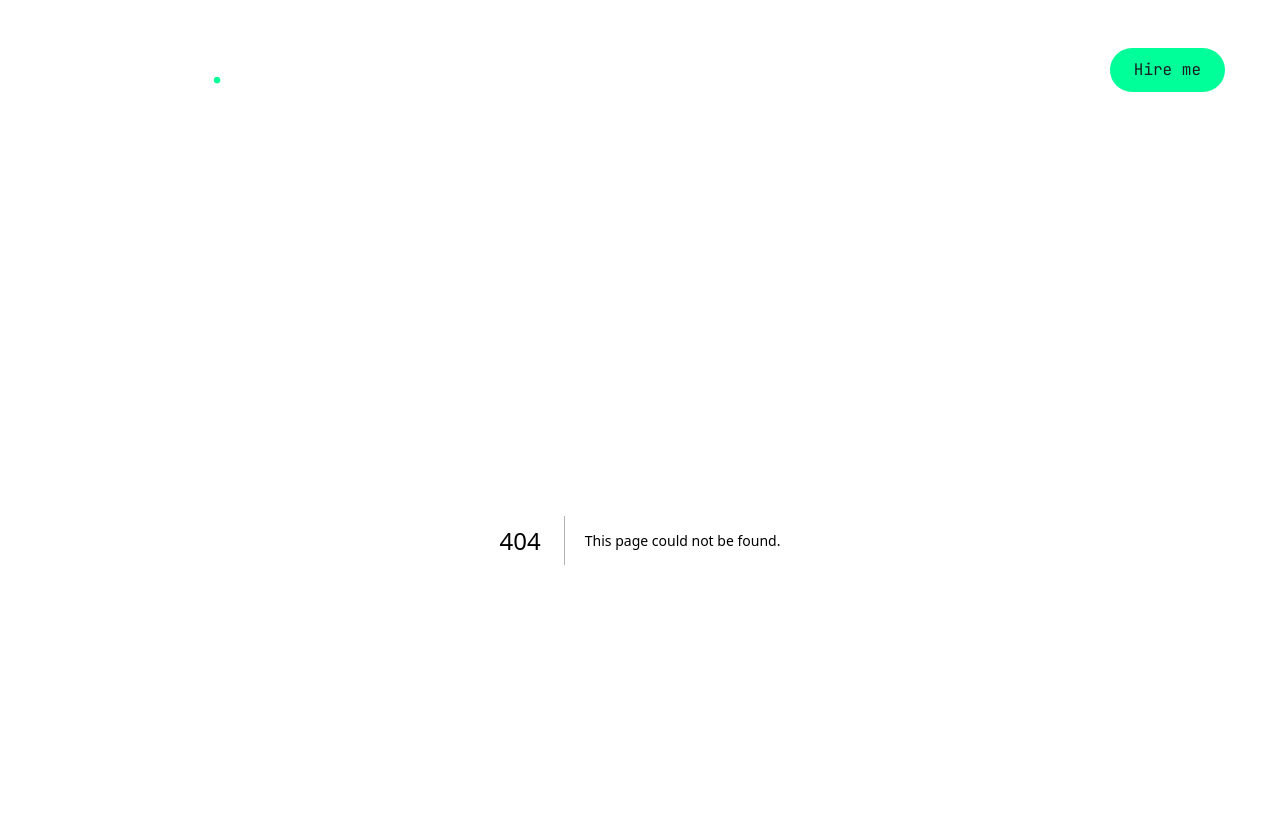
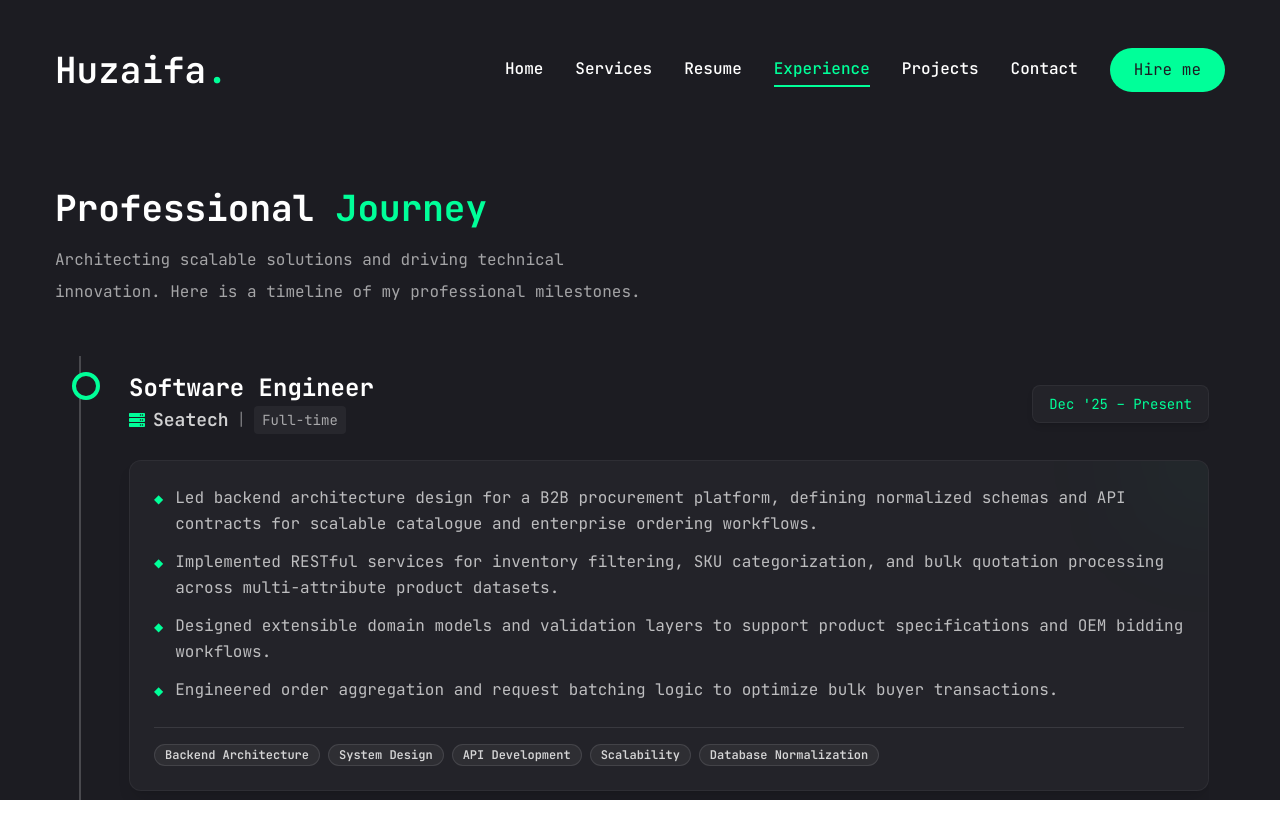
Before and after one commit to huzaifa1097/huzaifa_portfolio, a Next.js app: page /experience in a window 1280 px wide. Before the commit this address had no page. Shown: the top 838 px of the page. Built offline with nearby package versions, Linux system fonts and the light colour scheme.

Commit message:
added expierinece page

```diff
--- /dev/null
+++ b/app/experience/page.jsx
@@ -0,0 +1,135 @@
+"use client";
+
+import { motion } from "framer-motion";
+import React from "react";
+import { ScrollArea } from "@/components/ui/scroll-area";
+import { Badge } from "@/components/ui/badge";
+import { FaBriefcase, FaCode, FaServer, FaDatabase } from "react-icons/fa";
+
+// Enhanced data with skills and icons
+const experienceData = [
+  {
+    company: "Seatech",
+    position: "Software Engineer",
+    duration: "Dec '25 – Present",
+    type: "Full-time",
+    icon: <FaServer />,
+    description: [
+      "Led backend architecture design for a B2B procurement platform, defining normalized schemas and API contracts for scalable catalogue and enterprise ordering workflows.",
+      "Implemented RESTful services for inventory filtering, SKU categorization, and bulk quotation processing across multi-attribute product datasets.",
+      "Designed extensible domain models and validation layers to support product specifications and OEM bidding workflows.",
+      "Engineered order aggregation and request batching logic to optimize bulk buyer transactions."
+    ],
+    skills: ["Backend Architecture", "System Design", "API Development", "Scalability", "Database Normalization"]
+  },
+  {
+    company: "Seatech",
+    position: "Software Engineering Intern",
+    duration: "Sep '25 – Nov '25",
+    type: "Internship",
+    icon: <FaCode />,
+    description: [
+      "Contributed to core backend service development and maintenance cycles.",
+      "Collaborated on API design implementations and optimized database queries for improved performance."
+    ],
+    skills: ["Backend Development", "REST APIs", "Database Management", "Team Collaboration"]
+  }
+];
+
+const Experience = () => {
+  return (
+    <motion.section
+      initial={{ opacity: 0 }}
+      animate={{
+        opacity: 1,
+        transition: { delay: 0.4, duration: 0.4, ease: "easeIn" },
+      }}
+      className="min-h-[80vh] flex flex-col justify-center py-12 xl:px-0"
+    >
+      <div className="container mx-auto">
+        <div className="flex flex-col gap-[30px] text-center xl:text-left mb-12">
+          <motion.div
+            initial={{ y: -20, opacity: 0 }}
+            animate={{ y: 0, opacity: 1 }}
+            transition={{ delay: 0.5, duration: 0.5 }}
+          >
+            <h3 className="text-4xl font-bold mb-4">
+              Professional <span className="text-accent">Journey</span>
+            </h3>
+            <p className="max-w-[600px] text-white/60 mx-auto xl:mx-0">
+              Architecting scalable solutions and driving technical innovation. Here is a timeline of my professional milestones.
+            </p>
+          </motion.div>
+        </div>
+
+        <ScrollArea className="h-[600px] pr-4">
+          <div className="relative border-l-2 border-white/20 ml-4 md:ml-6 space-y-12 py-4">
+            {experienceData.map((item, index) => (
+              <motion.div
+                key={index}
+                initial={{ opacity: 0, x: -50 }}
+                whileInView={{ opacity: 1, x: 0 }}
+                viewport={{ once: true }}
+                transition={{ delay: index * 0.2, duration: 0.5 }}
+                className="relative pl-8 md:pl-12"
+              >
+                {/* Timeline Dot */}
+                <div className="absolute -left-[9px] top-0 bg-primary border-4 border-accent w-[20px] h-[20px] rounded-full z-10 box-content" />
+
+                <div className="flex flex-col gap-2 group">
+                  {/* Header Section */}
+                  <div className="flex flex-col md:flex-row md:items-center md:justify-between gap-2">
+                    <div>
+                      <h4 className="text-2xl font-bold text-white group-hover:text-accent transition-colors duration-300">
+                        {item.position}
+                      </h4>
+                      <div className="flex items-center gap-2 text-white/80">
+                        <span className="text-accent">{item.icon}</span>
+                        <span className="text-lg font-semibold">{item.company}</span>
+                        <span className="text-white/40">|</span>
+                        <span className="text-white/60 text-sm bg-white/5 px-2 py-1 rounded">{item.type}</span>
+                      </div>
+                    </div>
+                    <div className="bg-[#232329] px-4 py-2 rounded-lg border border-white/5 text-accent font-mono text-sm shadow-md whitespace-nowrap">
+                      {item.duration}
+                    </div>
+                  </div>
+
+                  {/* Content Card */}
+                  <div className="bg-[#232329] p-6 rounded-xl border border-white/5 group-hover:border-accent/50 transition-all duration-300 shadow-lg mt-4 relative overflow-hidden">
+                    {/* Decorative gradient */}
+                    <div className="absolute top-0 right-0 w-32 h-32 bg-accent/5 rounded-full blur-3xl -mr-16 -mt-16 pointer-events-none" />
+
+                    <ul className="flex flex-col gap-3 relative z-10 mb-6">
+                      {item.description.map((point, idx) => (
+                        <li key={idx} className="flex gap-3 text-white/70 leading-relaxed">
+                          <span className="text-accent mt-[6px] text-xs">◆</span>
+                          <span>{point}</span>
+                        </li>
+                      ))}
+                    </ul>
+
+                    {/* Skills Tags */}
+                    <div className="flex flex-wrap gap-2 pt-4 border-t border-white/10">
+                      {item.skills.map((skill, sIdx) => (
+                        <Badge
+                          key={sIdx}
+                          variant="outline"
+                          className="bg-white/5 text-white/80 border-white/10 group-hover:border-accent/30 group-hover:text-accent transition-all"
+                        >
+                          {skill}
+                        </Badge>
+                      ))}
+                    </div>
+                  </div>
+                </div>
+              </motion.div>
+            ))}
+          </div>
+        </ScrollArea>
+      </div>
+    </motion.section>
+  );
+};
+
+export default Experience;
--- a/app/page.jsx
+++ b/app/page.jsx
@@ -11,7 +11,7 @@ const Home = () => {
       <div className="flex flex-col xl:flex-row items-center justify-between xl:pt-8 xl:pb-24">
       {/**text */}
       <div className="text-center xl:text-left order-2 xl:order-none">
-        <span className="text-center xl:text-left">Full-Stack Developer (Python & React) | Specializing in AI-Powered Applications & Agentic Systems</span>
+        <span className="text-center xl:text-left">Full-Stack Developer (Java, Python & React) | Specializing in AI-Powered Applications & Agentic Systems</span>
         <h1 className="h1 mb-6">
           Hello I'm <br /> <span className="text-accent">Abu Huzaifa Ahmad</span>
         </h1>
--- a/components/MobileNav.jsx
+++ b/components/MobileNav.jsx
@@ -17,6 +17,10 @@ const links=[
     {
         name:"resume",
         path:'/resume',
+    },
+    {
+        name:"experience",
+        path:'/experience',
     },
     {
         name:"Projects",
--- a/components/Nav.jsx
+++ b/components/Nav.jsx
@@ -15,6 +15,10 @@ const links = [
   {
     name:'resume',
     path:'/resume',
+  },
+  {
+    name:'experience',
+    path:'/experience',
   },
   {
     name:'projects',
--- /dev/null
+++ b/components/ui/badge.jsx
@@ -0,0 +1,37 @@
+import * as React from "react"
+import { cva } from "class-variance-authority"
+
+import { cn } from "@/lib/utils"
+
+const badgeVariants = cva(
+  "inline-flex items-center rounded-full border px-2.5 py-0.5 text-xs font-semibold transition-colors focus:outline-none focus:ring-2 focus:ring-ring focus:ring-offset-2",
+  {
+    variants: {
+      variant: {
+        default:
+          "border-transparent bg-primary text-primary-foreground hover:bg-primary/80",
+        secondary:
+          "border-transparent bg-secondary text-secondary-foreground hover:bg-secondary/80",
+        destructive:
+          "border-transparent bg-destructive text-destructive-foreground hover:bg-destructive/80",
+        outline: "text-foreground",
+        accent: "border-transparent bg-accent text-primary hover:bg-accent-hover",
+      },
+    },
+    defaultVariants: {
+      variant: "default",
+    },
+  }
+)
+
+function Badge({
+  className,
+  variant,
+  ...props
+}) {
+  return (
+    <div className={cn(badgeVariants({ variant }), className)} {...props} />
+  )
+}
+
+export { Badge, badgeVariants }
```
Also changed, not shown: 2 other files (tests, documents, lock files or other folders).
